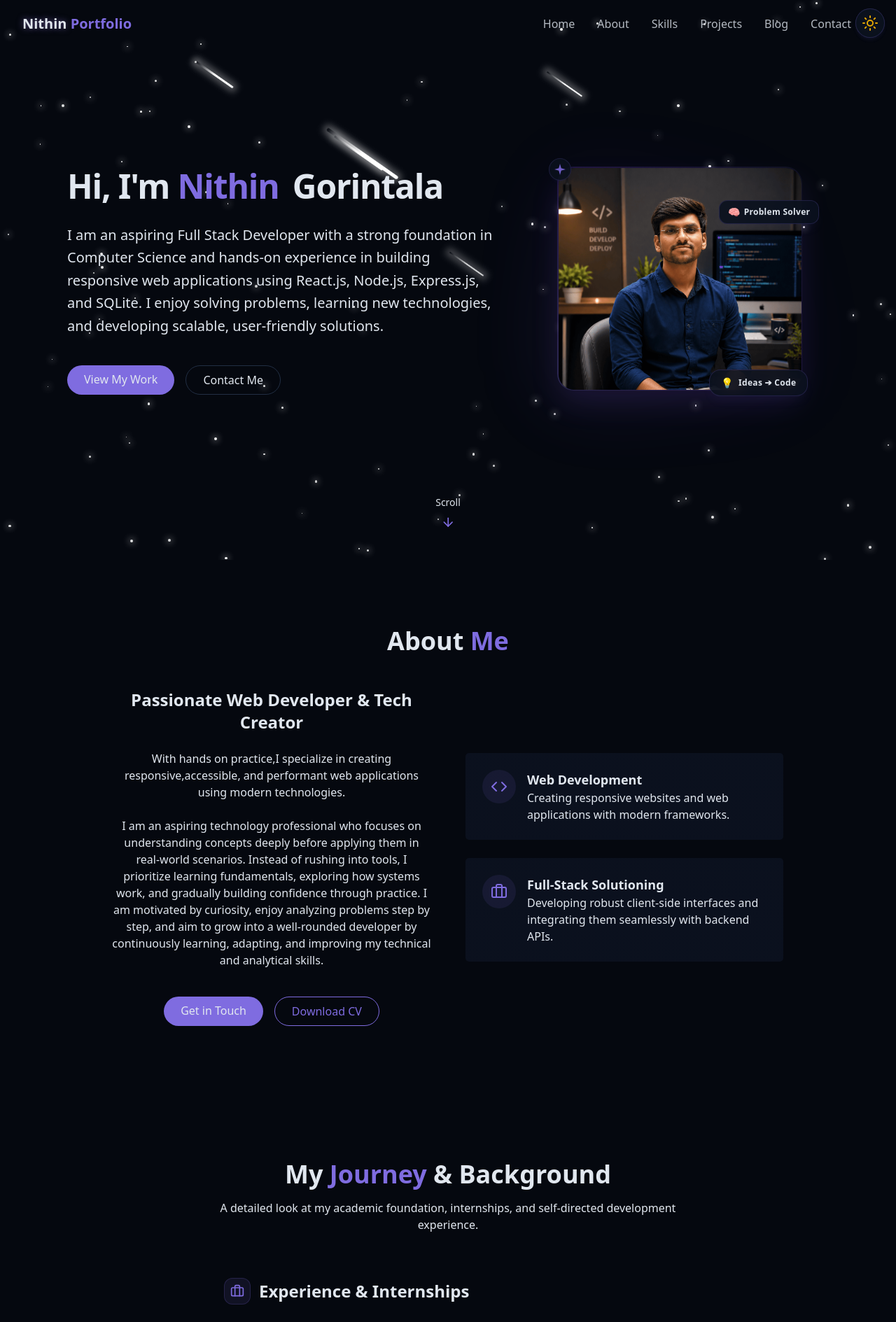
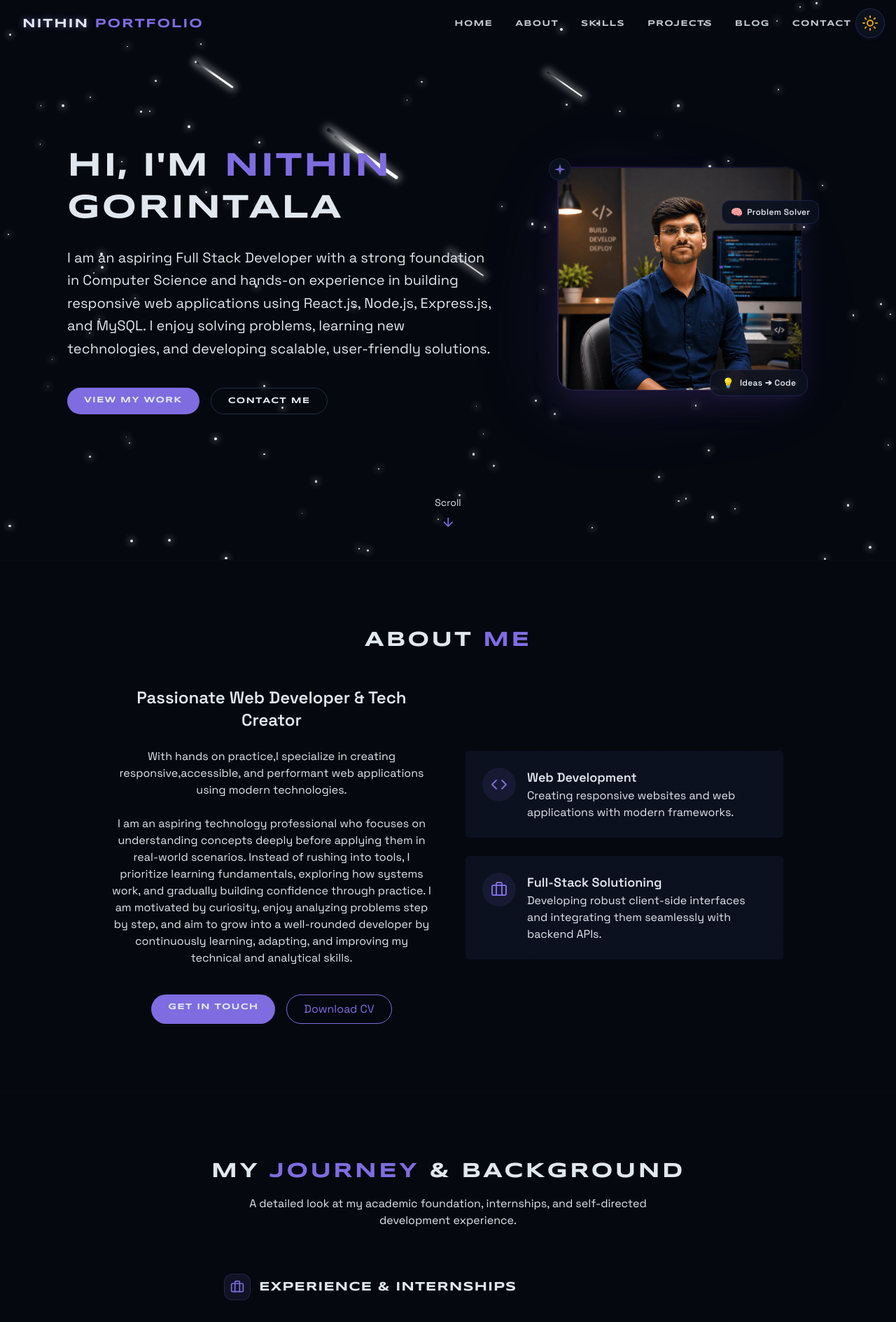
Before and after one commit to nithintechie123/Nithin-Portfolio-Reactjs-TailwindCSS, a React (Vite) app: page / in a window 1280 px wide. Shown: the top 1889 px of the page at 70% size. Built offline with nearby package versions, Linux system fonts and the light colour scheme.

Commit message:
added email service

```diff
--- a/src/components/AboutSection.jsx
+++ b/src/components/AboutSection.jsx
@@ -3,9 +3,9 @@ import React from "react";
 
 const AboutSection = () => {
   return (
-    <section id="about" className="py-24 px-4 relative">
+    <section id="about" className="py-24 px-4 relative bg-secondary/15 border-y border-border/10">
       <div className="container mx-auto max-w-5xl">
-        <h2 className="text-3xl md:text-4xl font-bold mb-12 text-center">
+        <h2 className="text-2xl md:text-3xl font-display uppercase tracking-widest mb-12 text-center">
           About <span className="text-primary">Me</span>
         </h2>
         <div className="grid grid-cols-1 md:grid-cols-2 gap-12 items-center">
@@ -34,7 +34,7 @@ const AboutSection = () => {
                 Get in Touch
               </a>
               <a
-                href="https://drive.google.com/file/d/1cVgtYMql-aPUvlojLrrpw8N6MN7cmzLR/view?usp=sharing"
+                href="https://drive.google.com/file/d/1WWkE7GCxTfqfa23S2_mzfkiNl9fZd6w0/view?usp=drive_link"
                 className="px-6 py-2 rounded-full border border-primary text-primary hover:bg-primary/10 transition-colors duration-300"
               >
                 Download CV
--- a/src/components/HeroSection.jsx
+++ b/src/components/HeroSection.jsx
@@ -11,7 +11,7 @@ const HeroSection = () => {
         <div className="grid grid-cols-1 md:grid-cols-12 gap-12 items-center">
           {/* Left Column: Text Summary */}
           <div className="md:col-span-7 text-left space-y-6 order-2 md:order-1">
-            <h1 className="text-4xl md:text-5xl font-bold tracking-tight leading-tight">
+            <h1 className="text-3xl md:text-5xl font-display uppercase tracking-wider leading-tight">
               <span className="opacity-0 animate-fade-in block sm:inline">Hi, I'm</span>
               <span className="text-primary opacity-0 animate-fade-in-delay-1 block sm:inline">
                 {" "}
@@ -25,7 +25,7 @@ const HeroSection = () => {
             <p className="text-lg md:text-xl text-muted-foreground max-w-2xl opacity-0 animate-fade-in-delay-3 leading-relaxed">
               I am an aspiring Full Stack Developer with a strong foundation in
               Computer Science and hands-on experience in building responsive web
-              applications using React.js, Node.js, Express.js, and SQLite. I
+              applications using React.js, Node.js, Express.js, and MySQL. I
               enjoy solving problems, learning new technologies, and developing
               scalable, user-friendly solutions.
             </p>
@@ -35,7 +35,7 @@ const HeroSection = () => {
               </a>
               <a
                 href="#contact"
-                className="px-6 py-2 rounded-full border border-border hover:border-primary/50 text-foreground transition-all duration-300 hover:scale-105 active:scale-95"
+                className="px-6 py-2.5 rounded-full border border-border hover:border-primary/50 text-foreground transition-all duration-300 hover:scale-105 active:scale-95 font-display uppercase tracking-widest text-xs"
               >
                 Contact Me
               </a>
--- a/src/components/Navbar.jsx
+++ b/src/components/Navbar.jsx
@@ -31,7 +31,7 @@ const Navbar = () => {
       )}
     >
       <div className="container flex items-center justify-between">
-        <a className="text-xl font-bold text-primary flex items-center">
+        <a className="text-lg font-display uppercase tracking-widest text-primary flex items-center cursor-pointer">
           <span className="relative z-10">
             <span className="text-glow text-foreground">Nithin </span>
             Portfolio
@@ -44,7 +44,7 @@ const Navbar = () => {
               <a
                 key={key}
                 href={item.href}
-                className="text-foreground/80 hover:text-primary transition-colors duration-300"
+                className="text-xs font-display uppercase tracking-widest text-foreground/85 hover:text-primary transition-colors duration-300"
               >
                 {item.name}
               </a>
@@ -77,7 +77,7 @@ const Navbar = () => {
               <a
                 key={key}
                 href={item.href}
-                className="text-foreground/80 hover:text-primary transition-colors duration-300"
+                className="text-base font-display uppercase tracking-widest text-foreground/80 hover:text-primary transition-colors duration-300"
                 onClick={() => setIsMenuOpen(false)}
               >
                 {item.name}
--- a/src/components/ProjectsSection.jsx
+++ b/src/components/ProjectsSection.jsx
@@ -62,7 +62,7 @@ const ProjectsSection = () => {
   return (
     <section id="projects" className="py-24 px-4 relative bg-background">
       <div className="container mx-auto max-w-5xl relative z-10">
-        <h2 className="text-3xl md:text-4xl font-bold mb-4 text-center">
+        <h2 className="text-2xl md:text-3xl font-display uppercase tracking-widest mb-4 text-center">
           Featured <span className="text-primary">Projects</span>
         </h2>
         <p className="text-center text-muted-foreground mb-12 max-w-2xl mx-auto">
--- a/src/components/SkillsSection.jsx
+++ b/src/components/SkillsSection.jsx
@@ -31,9 +31,9 @@ const SkillsSection = () => {
   );
 
   return (
-    <section id="skills" className="py-24 px-4 relative bg-secondary/30">
+    <section id="skills" className="py-24 px-4 relative bg-secondary/30 border-y border-border/10">
       <div className="container mx-auto max-w-5xl">
-        <h2 className="text-3xl md:text-4xl font-bold mb-12 text-center">
+        <h2 className="text-2xl md:text-3xl font-display uppercase tracking-widest mb-12 text-center">
           My <span className="text-primary">Skills</span>
         </h2>
 
@@ -43,7 +43,7 @@ const SkillsSection = () => {
               key={key}
               onClick={() => setActiveCategory(category)}
               className={cn(
-                "px-5 py-2 rounded-full transition-colors duration-300 capitalize",
+                "px-5 py-2 rounded-full transition-colors duration-300 uppercase font-display tracking-widest text-[10px]",
                 activeCategory === category
                   ? "bg-primary text-primary-foreground"
                   : "bg-secondary/70 text-foreground hover:bg-secondary"
--- a/src/components/TimelineSection.jsx
+++ b/src/components/TimelineSection.jsx
@@ -7,26 +7,37 @@ const FadeInSection = ({ children, delay = 0 }) => {
   const domRef = useRef();
 
   useEffect(() => {
-    const observer = new IntersectionObserver(
+    let observer;
+    const currentElement = domRef.current;
+
+    // Delay observer creation to let layout settle
+    const timer = setTimeout(() => {
+      observer = new IntersectionObserver(
         (entries) => {
           entries.forEach((entry) => {
             if (entry.isIntersecting) {
               setVisible(true);
-            observer.unobserve(entry.target);
+              if (observer && currentElement) {
+                observer.unobserve(currentElement);
+              }
             }
           });
         },
-      { threshold: 0.05 } // Trigger when 5% of the element is visible
+        {
+          threshold: 0.1,
+          rootMargin: "0px 0px -60px 0px" // Trigger transition when element is scrolled 60px into view
+        }
       );
 
-    const currentRef = domRef.current;
-    if (currentRef) {
-      observer.observe(currentRef);
+      if (currentElement) {
+        observer.observe(currentElement);
       }
+    }, 150);
 
     return () => {
-      if (currentRef) {
-        observer.unobserve(currentRef);
+      clearTimeout(timer);
+      if (observer && currentElement) {
+        observer.unobserve(currentElement);
       }
     };
   }, []);
@@ -34,7 +45,8 @@ const FadeInSection = ({ children, delay = 0 }) => {
   return (
     <div
       ref={domRef}
-      className={`transition-all duration-800 ease-out transform ${isVisible ? "opacity-100 translate-y-0" : "opacity-0 translate-y-8 pointer-events-none"
+      className={`transition-all duration-1000 ease-out transform ${
+        isVisible ? "opacity-100 translate-y-0" : "opacity-0 translate-y-12 pointer-events-none"
       }`}
       style={{ transitionDelay: `${delay}ms` }}
     >
@@ -125,7 +137,7 @@ const TimelineTrack = ({ data }) => {
                   </div>
 
                   {/* Duration Badge */}
-                  <div className="flex items-center gap-2 self-start sm:self-center text-xs font-bold uppercase tracking-wider text-primary bg-primary/10 border border-primary/20 px-3 py-1.5 rounded-full shrink-0">
+                  <div className="flex items-center gap-2 self-start sm:self-center text-xs font-mono font-semibold uppercase tracking-wider text-primary bg-primary/10 border border-primary/20 px-3 py-1.5 rounded-full shrink-0">
                     <Calendar size={12} className="text-primary/80" />
                     <span>{item.duration}</span>
                     {isCurrent && (
@@ -157,7 +169,7 @@ const TimelineSection = () => {
       <div className="absolute top-1/2 left-1/2 -translate-x-1/2 -translate-y-1/2 w-[500px] h-[500px] bg-primary/5 rounded-full blur-3xl pointer-events-none" />
 
       <div className="container mx-auto max-w-4xl relative z-10">
-        <h2 className="text-3xl md:text-4xl font-bold mb-4 text-center">
+        <h2 className="text-2xl md:text-3xl font-display uppercase tracking-widest mb-4 text-center">
           My <span className="text-primary">Journey</span>
           <span className="text-foreground"> & Background</span>
         </h2>
@@ -172,7 +184,7 @@ const TimelineSection = () => {
               <div className="p-2 bg-primary/10 text-primary border border-primary/20 rounded-xl">
                 <Briefcase size={20} />
               </div>
-              <h3 className="text-2xl font-bold text-foreground">Experience & Internships</h3>
+              <h3 className="text-lg font-display uppercase tracking-wider text-foreground">Experience & Internships</h3>
             </div>
           </FadeInSection>
           <TimelineTrack data={experienceData} />
@@ -185,7 +197,7 @@ const TimelineSection = () => {
               <div className="p-2 bg-primary/10 text-primary border border-primary/20 rounded-xl">
                 <GraduationCap size={20} />
               </div>
-              <h3 className="text-2xl font-bold text-foreground">Education</h3>
+              <h3 className="text-lg font-display uppercase tracking-wider text-foreground">Education</h3>
             </div>
           </FadeInSection>
           <TimelineTrack data={educationData} />
--- a/src/index.css
+++ b/src/index.css
@@ -1,6 +1,11 @@
+@import url('https://fonts.googleapis.com/css2?family=Space+Grotesk:wght@400;500;600;700&family=Syncopate:wght@700&family=JetBrains+Mono:wght@400;500;700&display=swap');
 @import "tailwindcss";
 
 @theme {
+  --font-sans: "Space Grotesk", sans-serif;
+  --font-display: "Syncopate", sans-serif;
+  --font-mono: "JetBrains Mono", monospace;
+
   --color-border: hsl(var(--border));
   --color-background: hsl(var(--background));
   --color-foreground: hsl(var(--foreground));
@@ -139,7 +144,7 @@
 }
 
 @utility cosmic-button {
-  @apply px-6 py-2 rounded-full bg-primary text-primary-foreground font-medium
+  @apply px-6 py-2.5 rounded-full bg-primary text-primary-foreground font-display uppercase tracking-widest text-xs
          transition-all duration-300 hover:shadow-[0_0_10px_rgba(139,92,246,0.5)]
          hover:scale-105 active:scale-95;
 }
```
Also changed, not shown: src/components/ContactSection.jsx (+18 -11 lines), src/pages/Home.jsx (+6 -6 lines), 1 other file (tests, documents, lock files or other folders). Lines whose indentation alone changed are shown as unchanged.
